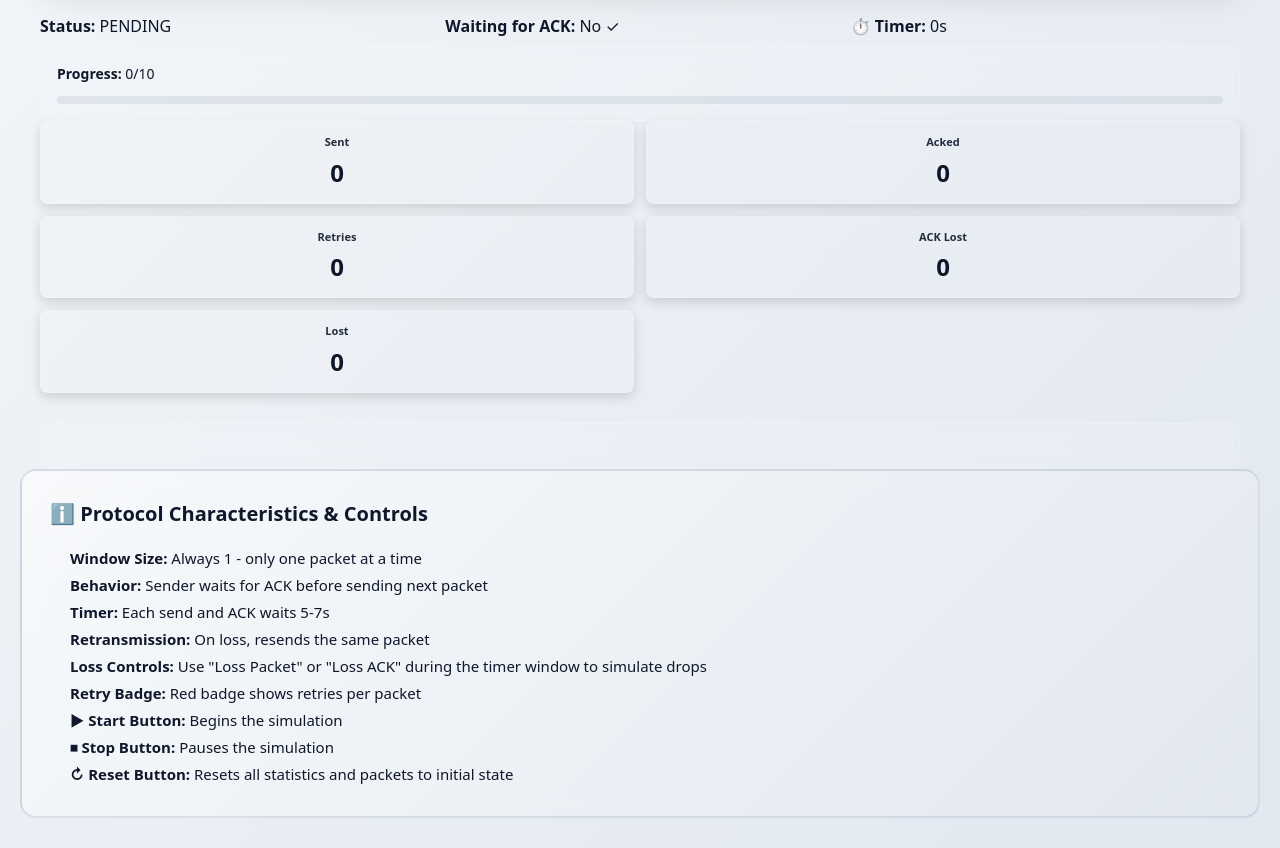
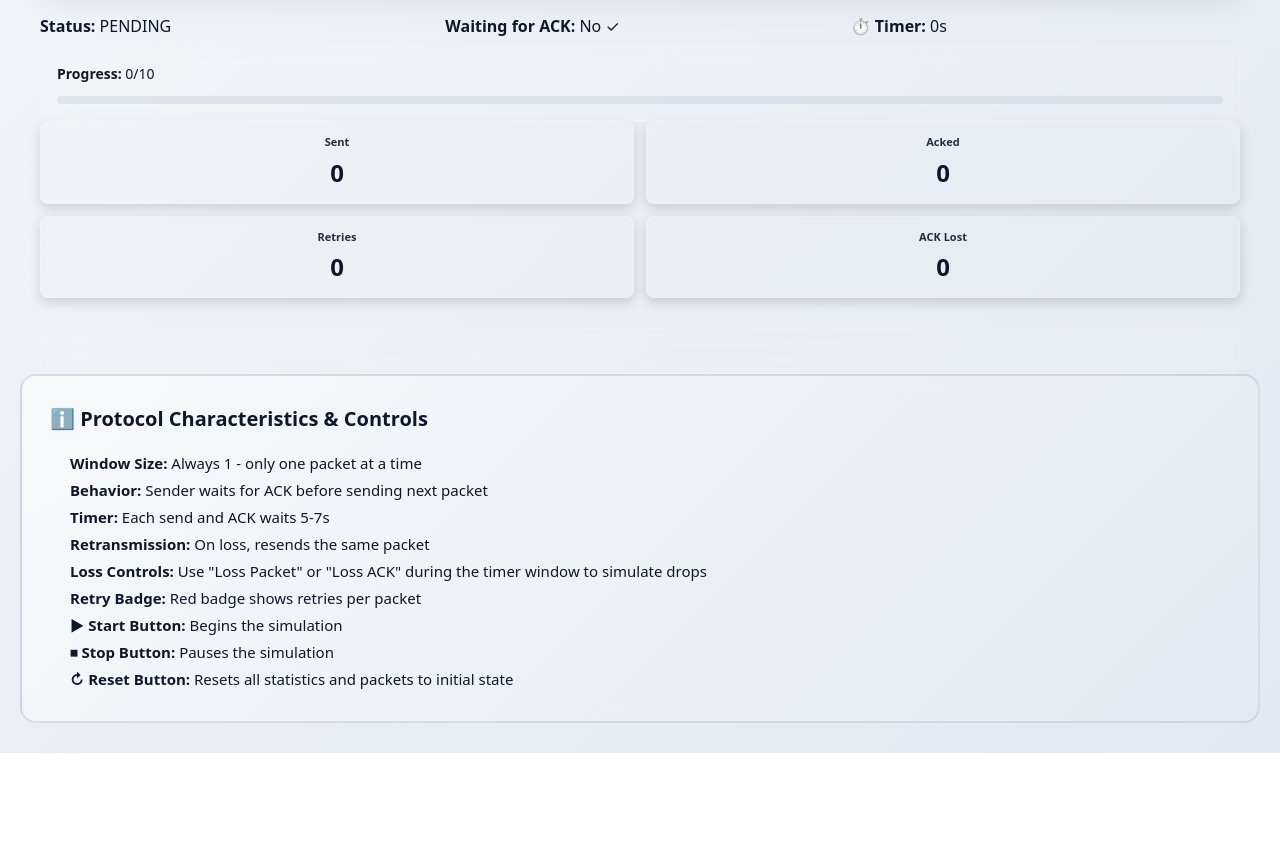
Before and after one commit to durgaprasadg1/cncp, a Next.js app: page /stop-and-wait in a window 1280 px wide. Shown: the part 1020-1868 px from the top of the page. After the commit the page ends 1773 px from the top, so only its background shows below. Built offline with nearby package versions, Linux system fonts and the light colour scheme.

Commit message:
Done with Stop and wait

```diff
--- a/app/(sliding-window)/stop-and-wait/page.jsx
+++ b/app/(sliding-window)/stop-and-wait/page.jsx
@@ -789,11 +789,7 @@ const SNW = () => {
                 value: stats.ackLost,
                 color: "from-yellow-100 to-yellow-200",
               },
-              {
-                label: "Lost",
-                value: stats.lost,
-                color: "from-rose-100 to-rose-200",
-              },
+
             ].map((stat, idx) => (
               <div
                 key={idx}
```
